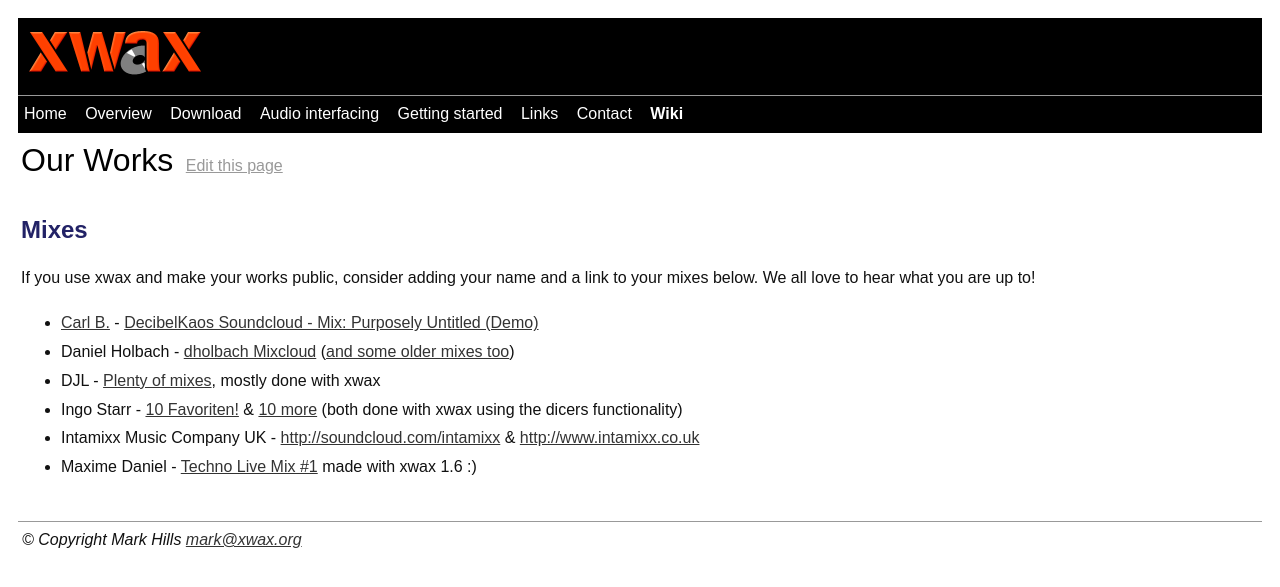
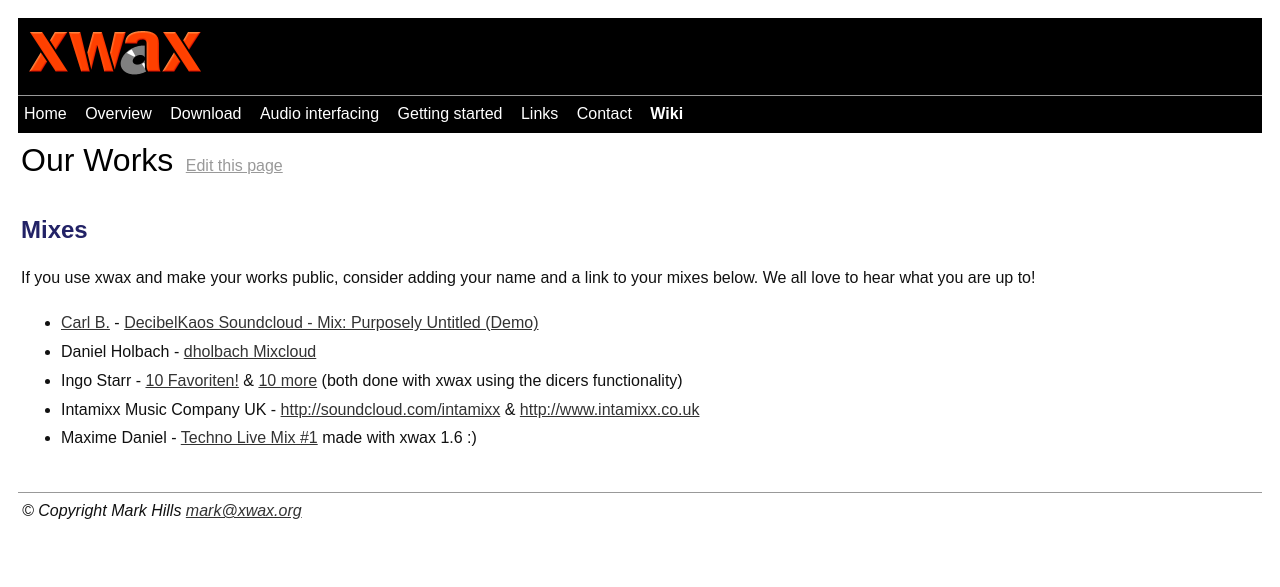
Before and after one commit to xwax/xwax.github.io, a Jekyll site: the page built from our_works.md, in a window 1280 px wide. Shown: the top 587 px of the page. Built offline with Jekyll 4.4.1, drawn with Linux system fonts in a browser that asks for light colours.

Commit message:
Removed broken links

```diff
--- a/our_works.md
+++ b/our_works.md
@@ -12,8 +12,7 @@
 If you use xwax and make your works public, consider adding your name and a link to your mixes below. We all love to hear what you are up to!
 
   * [Carl B.](mailto:decibelkaos@udubstep.com) - [DecibelKaos Soundcloud - Mix: Purposely Untitled (Demo)](http://www.soundcloud.com/DecibelKaos)
-  * Daniel Holbach - [dholbach Mixcloud](http://www.mixcloud.com/dholbach) ([and some older mixes too](http://daniel.holba.ch/tags/mixtape))
-  * DJL - [Plenty of mixes](http://www.dj-djl.com), mostly done with xwax
+  * Daniel Holbach - [dholbach Mixcloud](http://www.mixcloud.com/dholbach)
   * Ingo Starr - [10 Favoriten!](http://soundcloud.com/ingo-starr/10-favoriten) & [10 more](http://www.mixcloud.com/Ingo_Starr/ingo-starr-10-more/) (both done with xwax using the dicers functionality)
   * Intamixx Music Company UK - [http://soundcloud.com/intamixx](http://soundcloud.com/intamixx) & [http://www.intamixx.co.uk](http://www.intamixx.co.uk)
   * Maxime Daniel - [Techno Live Mix #1](https://www.youtube.com/watch?v=MB-u5mNBSVI) made with xwax 1.6 :)
```
